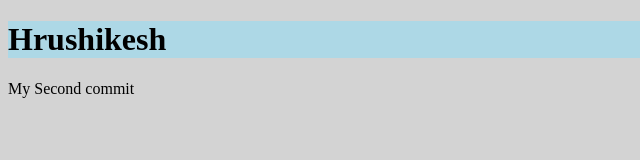
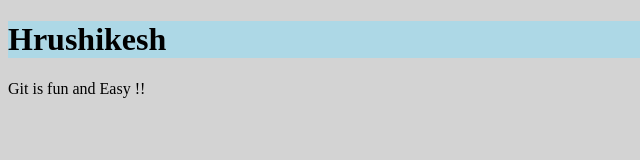
Before and after one commit to SUPERFULCRUM/wproject, a plain HTML site: page index.html in a window 1280 px wide. Shown: the full height of the page, 0-640 px from the left. Drawn offline with Linux system fonts and the light colour scheme.

Commit message:
feature-a added

```diff
--- a/index.html
+++ b/index.html
@@ -10,6 +10,6 @@
 
     <body>
 
-     My Second commit
+     Git is fun and Easy !!
 
     </body>
```
